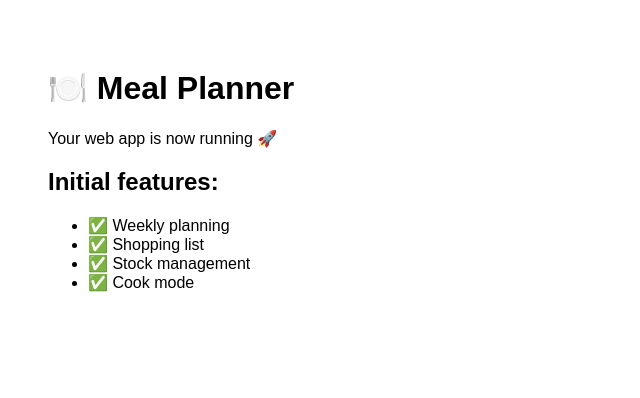
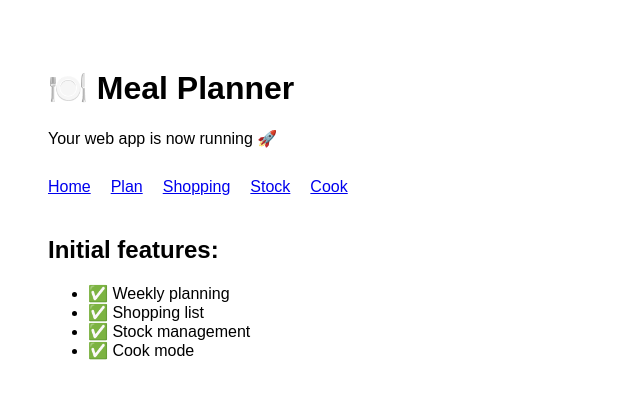
Before and after one commit to mauroapadula-beep/meal-planner-robomidas, a Next.js app: page / in a window 1280 px wide. Shown: the top 398 px of the page, without its empty margins (0-640 px from the left). Built offline with nearby package versions, Linux system fonts and the light colour scheme.

Commit message:
Update page.js

```diff
--- a/app/page.js
+++ b/app/page.js
@@ -1,9 +1,30 @@
+import Link from 'next/link'
+
 export default function Home() {
   return (
     <div style={{ padding: 40, fontFamily: 'Arial' }}>
       <h1>🍽️ Meal Planner</h1>
 
       <p>Your web app is now running 🚀</p>
+
+      <div
+        style={{
+          display: 'flex',
+          gap: 20,
+          marginTop: 30,
+          marginBottom: 40,
+        }}
+      >
+        <Link href="/">Home</Link>
+
+        <Link href="/plan">Plan</Link>
+
+        <Link href="/shopping">Shopping</Link>
+
+        <Link href="/stock">Stock</Link>
+
+        <Link href="/cook">Cook</Link>
+      </div>
 
       <h2>Initial features:</h2>
 
```
